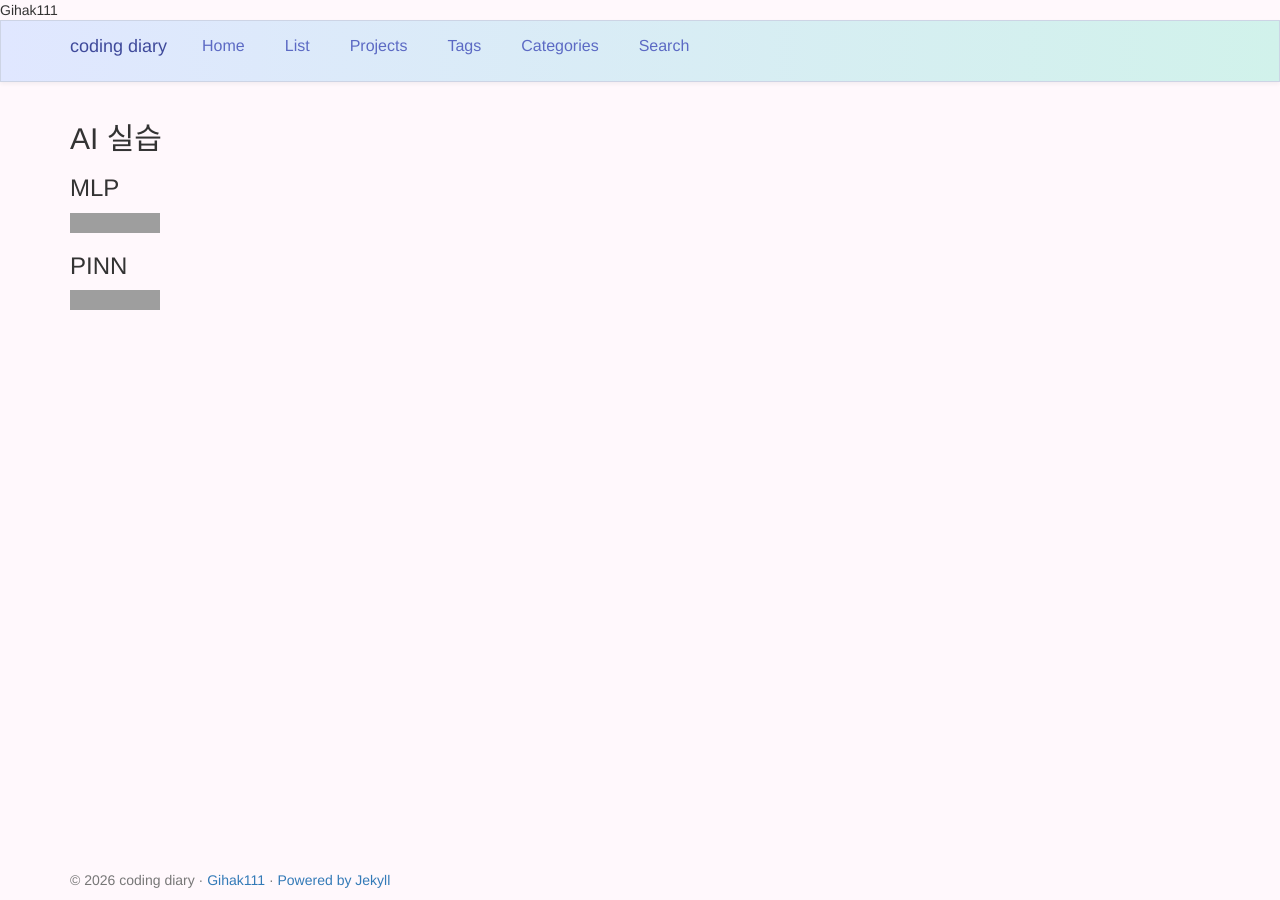
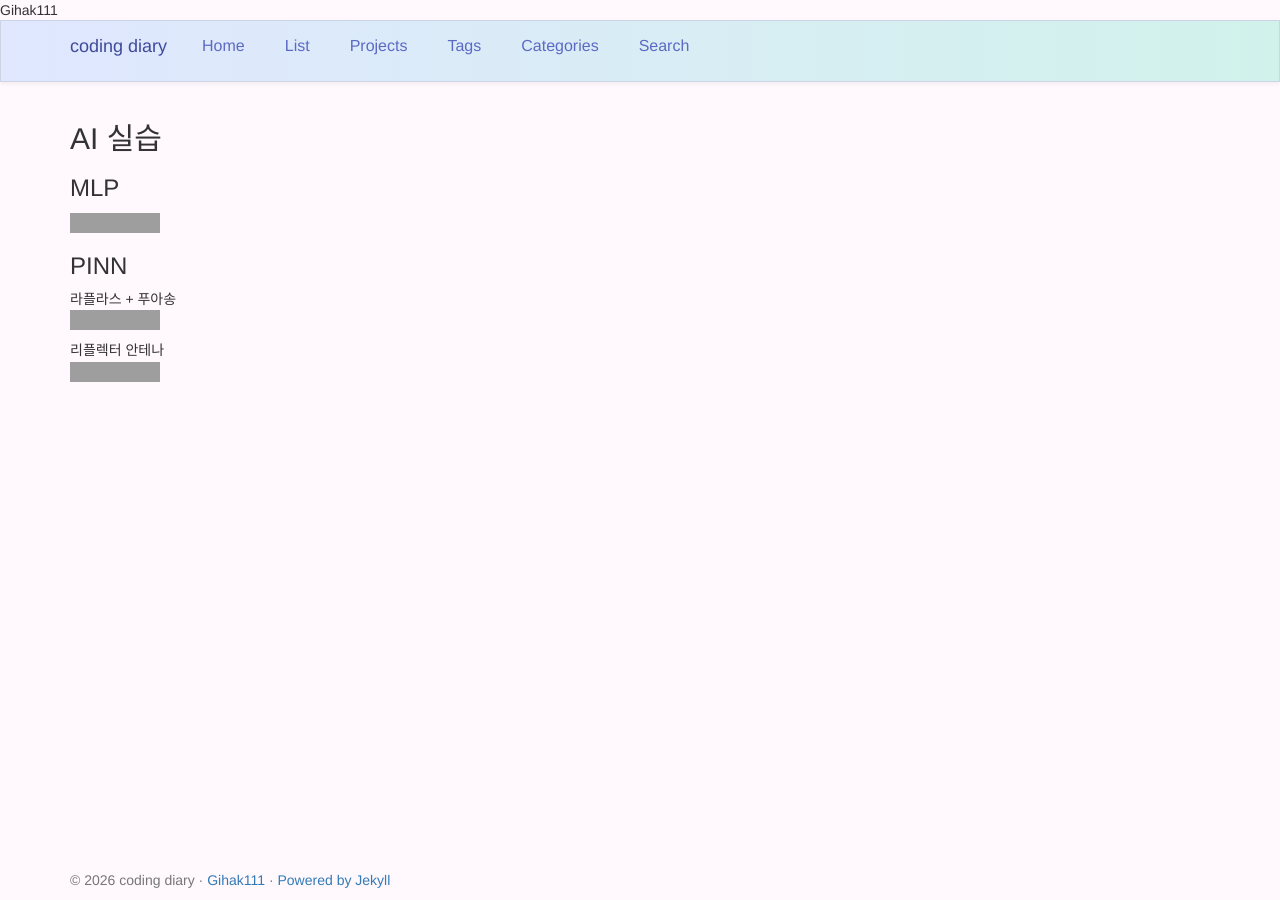
Before and after one commit to Gihak111/Gihak111.github.io, a Jekyll site: the page built from _posts/2026-06-08-AI_Learn_with_Colab_upload.md, in a window 1280 px wide. Built offline with Jekyll 4.4.1, drawn with Linux system fonts in a browser that asks for light colours; grey boxes are pictures that could not be loaded.

Commit message:
Update 2026-06-08-AI_Learn_with_Colab_upload.md

```diff
--- a/_posts/2026-06-08-AI_Learn_with_Colab_upload.md
+++ b/_posts/2026-06-08-AI_Learn_with_Colab_upload.md
@@ -14,4 +14,8 @@ nav: "docs"
 [![Open In Colab](https://colab.research.google.com/assets/colab-badge.svg)](https://colab.research.google.com/github/Gihak111/DeepLearning_code/blob/main/MLP/app.ipynb)
 
 ### PINN
+라플라스 + 푸아송
 [![Open In Colab](https://colab.research.google.com/assets/colab-badge.svg)](https://colab.research.google.com/github/Gihak111/DeepLearning_code/blob/main/PINN/app.ipynb)
+
+리플렉터 안테나
+[![Open In Colab](https://colab.research.google.com/assets/colab-badge.svg)](https://colab.research.google.com/github/Gihak111/DeepLearning_code/blob/main/PINN/reflect.ipynb)
```
